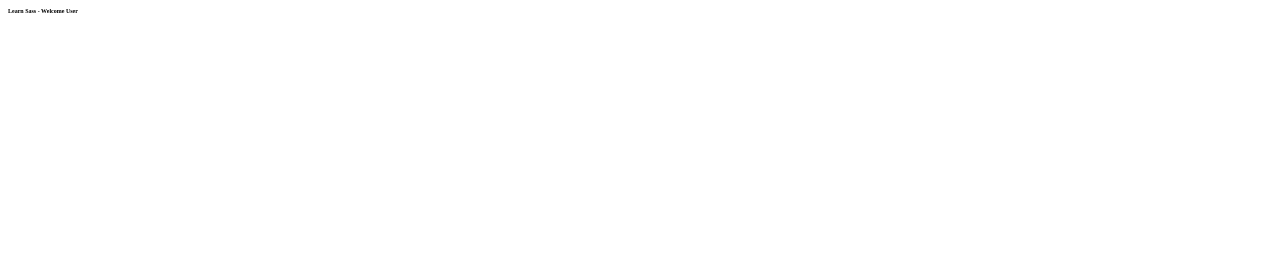
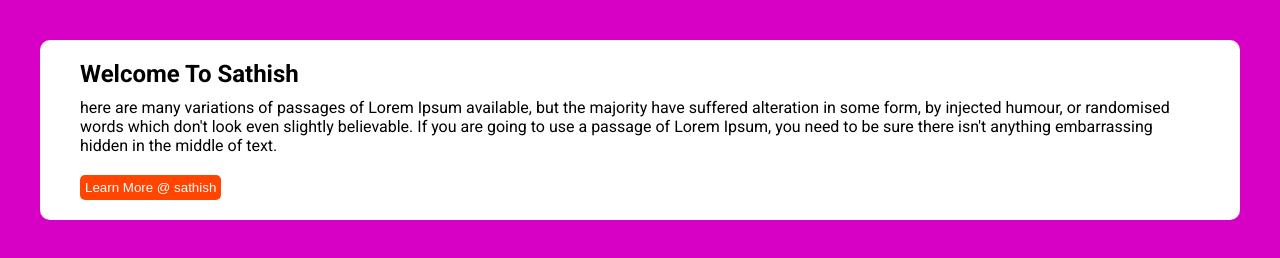
Before and after one commit to sathish19961412/sass-practices, a plain HTML site: page index.html in a window 1280 px wide. Drawn offline with Linux system fonts and the light colour scheme.

Commit message:
first sass landing page in card

```diff
--- a/assets/scss/indented.sass
+++ /dev/null
@@ -1,3 +0,0 @@
-.heading-style
-    color: #000
-    font-size:6px
--- a/assets/scss/main.scss
+++ b/assets/scss/main.scss
@@ -1,11 +1,44 @@
-/*
-Heading Title
-Another Title
-2+2 = #{2+2}
-*/
-// Hedaing Style
-.heading-style
+@import url('https://fonts.googleapis.com/css2?family=Roboto:ital,wght@0,100;0,300;0,400;0,500;0,700;0,900;1,100;1,300;1,400;1,700;1,900&display=swap');
+
+*
 {
-    color:#f80505;
-    font-size:36px;
+    margin:0;
+    padding:0;
 }
+
+html,
+body
+{
+    background:#d700c5;
+
+    font-family: 'Roboto', sans-serif;
+}
+
+.welcome-card
+{
+    background:#fff;
+    border-radius:10px;
+    padding:20px 40px;
+    margin:40px;
+}
+
+.welcome-card h4
+{
+    font-size: 24px;
+    padding-bottom: 10px;
+}
+.welcome-card p
+
+{
+    padding-bottom: 20px;
+    color:#000;
+}
+
+.welcome-card .btn
+{
+    background:orangered;
+    color:#fff;
+    padding:5px;
+    border-radius: 5px;
+    border:none;
+}
--- a/index.html
+++ b/index.html
@@ -4,11 +4,22 @@
         <meta charset="utf-8">
         <meta http-equiv="X-UA-Compatible" content="IE=edge">
         <meta name="viewport" content="width=device-width, initial-scale=1">
-        <link rel="stylesheet" href="./assets/css/indented.css">
+        <link rel="stylesheet" href="./assets/css/main.css">
         <title>Learn Sass </title>
     </head>
 
     <body>
-        <h1 class="heading-style">Learn Sass - Welcome User</h1>
+        <div class="welcome-card">
+            <h4>Welcome To Sathish</h4>
+            <p>
+                here are many variations of passages of Lorem Ipsum available, but the majority have suffered alteration in some form, by injected humour, or randomised words which don't look even slightly believable. If you are going to use a passage of Lorem Ipsum, you need to be sure there isn't anything embarrassing hidden in the middle of text.
+            </p>
+
+            <div>
+                <button class="btn">
+                    Learn More @ sathish
+                </button>
+            </div>
+        </div>
     </body>
 </html>
--- a/package.json
+++ /dev/null
@@ -1,5 +0,0 @@
-{
-  "dependencies": {
-    "sass": "^1.69.5"
-  }
-}
```
Also changed, not shown: assets/css/indented.css (deleted), assets/css/main.css, assets/scss/indented.css (deleted), 4 other files.
